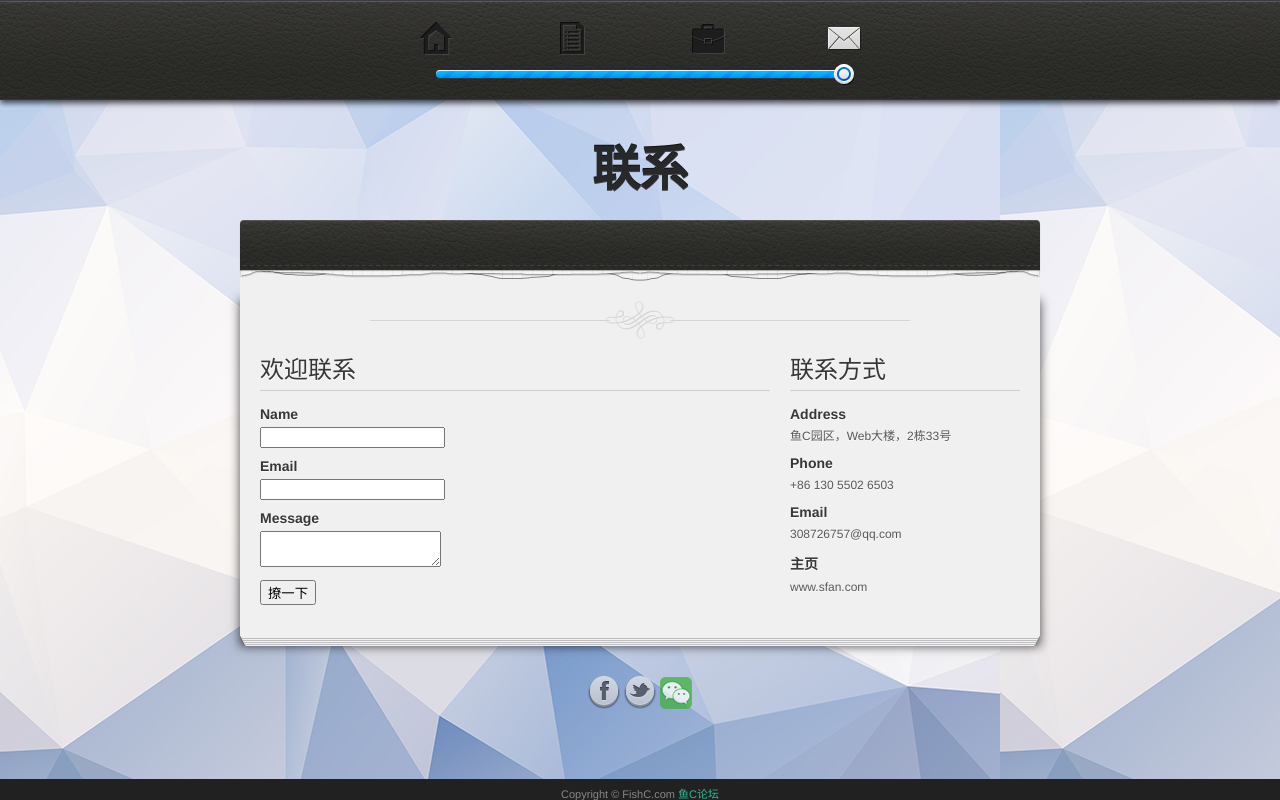
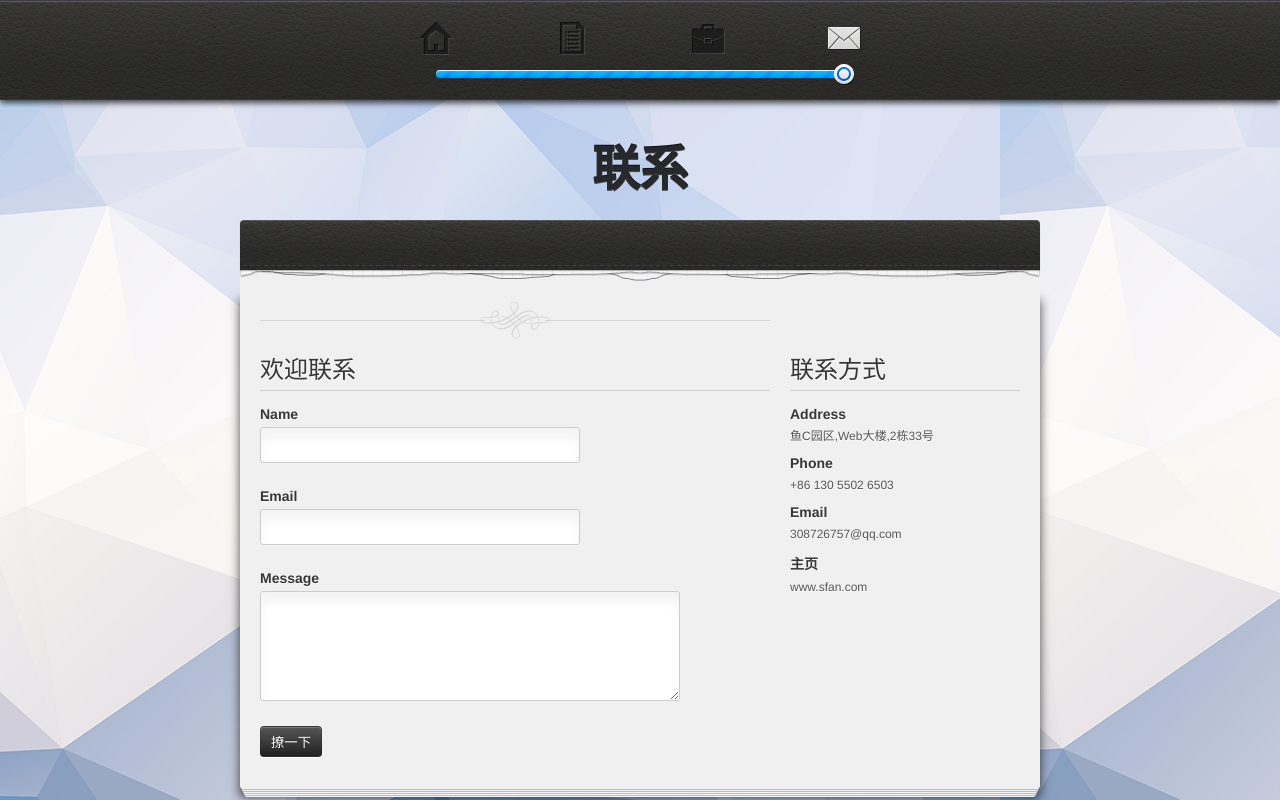
Before and after one commit to Flave-do/Code_Vue_100, a Vue app in the folder myHomepage/: page / in a window 1280 px wide. Both pictures are taken after a click on the element 844 px from the left and 37 px from the top of the page. Shown: the top 800 px of the page. Built offline with nearby package versions, Linux system fonts and the light colour scheme.

Commit message:
总体布局完成

```diff
--- a/myHomepage/src/App.vue
+++ b/myHomepage/src/App.vue
@@ -304,15 +304,9 @@ p {
 		width: 510px;
 	}
 	.full-three {
-		width: 760px;
+		width: 510px;
 	}
-	/* Grid width */
-	.one-three,
-	.two-three,
-	.full-three {
-		width: 676px;
-		margin-bottom: 10px;
-	}
+
 
 	/* Photo frame width */
 	.photo-frame {
@@ -337,8 +331,8 @@ p {
 		width: 656px;
 	}
 	.form-component {
-		padding-bottom: 5px;
-		margin-bottom: 5px;
+		padding-bottom: 10px;
+		margin-bottom: 10px;
 	}
 }
 
--- a/myHomepage/src/components/demoContact.vue
+++ b/myHomepage/src/components/demoContact.vue
@@ -6,7 +6,7 @@
 
         <div class="two-three">
             <h2>欢迎联系</h2>
-            <form id="contact-form" method="POST" action="contact.php"/>
+            <form id="contact-form" method="POST" action="contact.php">
                 <div class="form-component">
                     <h3>Name</h3>
                     <input type="text" class="input textfield" name="name"/>
@@ -23,13 +23,13 @@
                 </div>
 
                 <input type="submit" class="btn" value="撩一下"/>
-            <form action=""></form>
+            </form>
 
         </div>
         <div class="one-three">
             <h2>联系方式</h2>
             <h3>Address</h3>
-            <p>鱼C园区，Web大楼，2栋33号</p>
+            <p>鱼C园区,Web大楼,2栋33号</p>
             <h3>Phone</h3>
             <p>+86 130 5502 6503</p>
             <h3>Email</h3>
@@ -63,15 +63,7 @@ export default {
 	float: left;
 	margin: 0 10px;
 }
-.one-three{
-	width: 230px;
-}
-.two-three{
-	width: 510px;
-}
-.full-three {
-	width: 760px;
-}
+
 .photo-frame {
 	background: url("~@/assets/images/frame-front.png") no-repeat center center;
 	width: 196px;
@@ -85,5 +77,72 @@ export default {
 	background: url("~@/assets/images/separator.png") no-repeat center center;
 	height: 60px;
 }
+.input {
+    font-family: Helvetica, Arial, sans-serif;
+    font-size: 12px;
+    background-color: #FFFFFF;
+    border: 1px solid #CCCCCC;
+    border-radius: 3px 3px 3px 3px;
+    color: #575757;
+    display: block;
+    margin-bottom: 5px;
+    padding: 4px;
+    -webkit-box-shadow: inset 0px 10px 10px 0px rgba(240, 240, 240, 0.75), 0px 1px 0px 0px rgba(255, 255, 255, 0.1);
+        -box-box-shadow: inset 0px 10px 10px 0px rgba(240, 240, 240, 0.75), 0px 1px 0px 0px rgba(255, 255, 255, 0.1);
+            box-shadow: inset 0px 10px 10px 0px rgba(240, 240, 240, 0.75), 0px 1px 0px 0px rgba(255, 255, 255, 0.1);
+}
+.textfield {
+    width: 310px;
+    height: 26px;
+    line-height: 18px;
+}
+.textarea {
+    width: 410px;
+    height: 100px;
+}
+.btn {
+    font-family: Helvetica, Arial, sans-serif;
+    display: block;
+    padding: 5px 10px;
+    color: #FFFFFF;
+    border-style: solid;
+    border-width: 1px;
+    cursor: pointer;
+    display: inline-block;
+    text-align: center;
+    /* vertical-align: middle; */
+    background-color: #414141;
+    *background-color: #222222;
+    background-image: -ms-linear-gradient(top, #555555, #222222);
+    background-image: -webkit-gradient(linear, 0 0, 0 100%, from(#555555), to(#222222));
+    background-image: -webkit-linear-gradient(top, #555555, #222222);
+    background-image: -o-linear-gradient(top, #555555, #222222);
+    background-image: -moz-linear-gradient(top, #555555, #222222);
+    /* background-image: linear-gradient(top, #555555, #222222); */
+    background-repeat: repeat-x;
+    border-color: #222222 #222222 #000000;
+    border-color: rgba(0, 0, 0, 0.1) rgba(0, 0, 0, 0.1) rgba(0, 0, 0, 0.25);
+    filter: progid:dximagetransform.microsoft.gradient(startColorstr='#555555', endColorstr='#222222', GradientType=0);
+    filter: progid:dximagetransform.microsoft.gradient(enabled=false);
+    text-shadow: 0 -1px 0 rgba(0, 0, 0, 0.25);
+    -webkit-border-radius: 4px;
+       -box-border-radius: 4px;
+            border-radius: 4px;
+    -webkit-box-shadow: 0 1px 0 rgba(255, 255, 255, 0.2) inset, 0 1px 0px rgba(255, 255, 255, 0.9);
+       -moz-box-shadow: 0 1px 0 rgba(255, 255, 255, 0.2) inset, 0 1px 0px rgba(255, 255, 255, 0.9);
+            box-shadow: 0 1px 0 rgba(255, 255, 255, 0.2) inset, 0 1px 0px rgba(255, 255, 255, 0.9);
+}
+.btn:hover {
+    color: #ffffff;
+    text-shadow: 0 -1px 0 rgba(0, 0, 0, 0.25);
+    background-color: #222222;
+    *background-color: #151515;
+    background-position: 0 -15px;
+    -webkit-transition: background-position 0.1s linear;
+       -moz-transition: background-position 0.1s linear;
+        -ms-transition: background-position 0.1s linear;
+         -o-transition: background-position 0.1s linear;
+            transition: background-position 0.1s linear;
+}
 
 </style>
```
Lines whose indentation alone changed are shown as unchanged.
